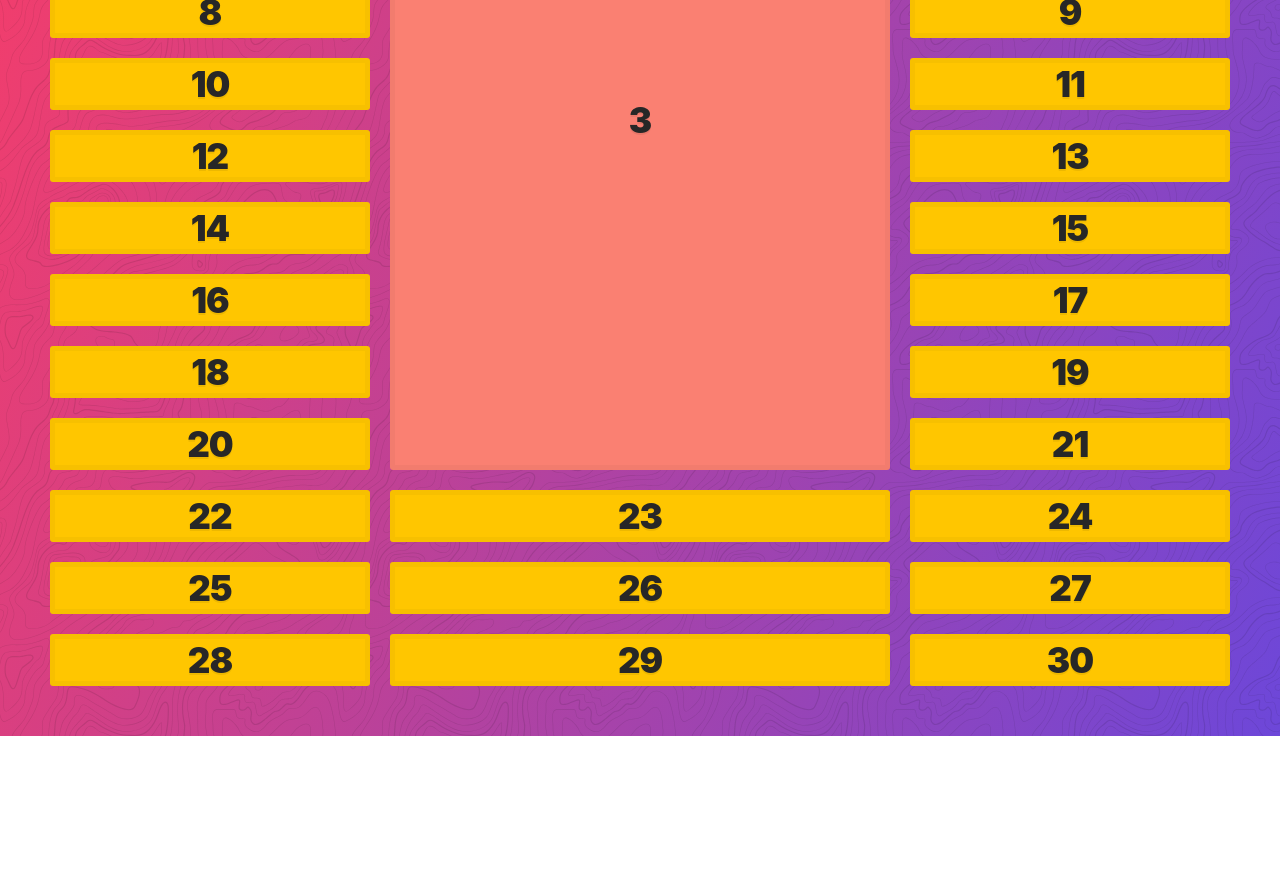
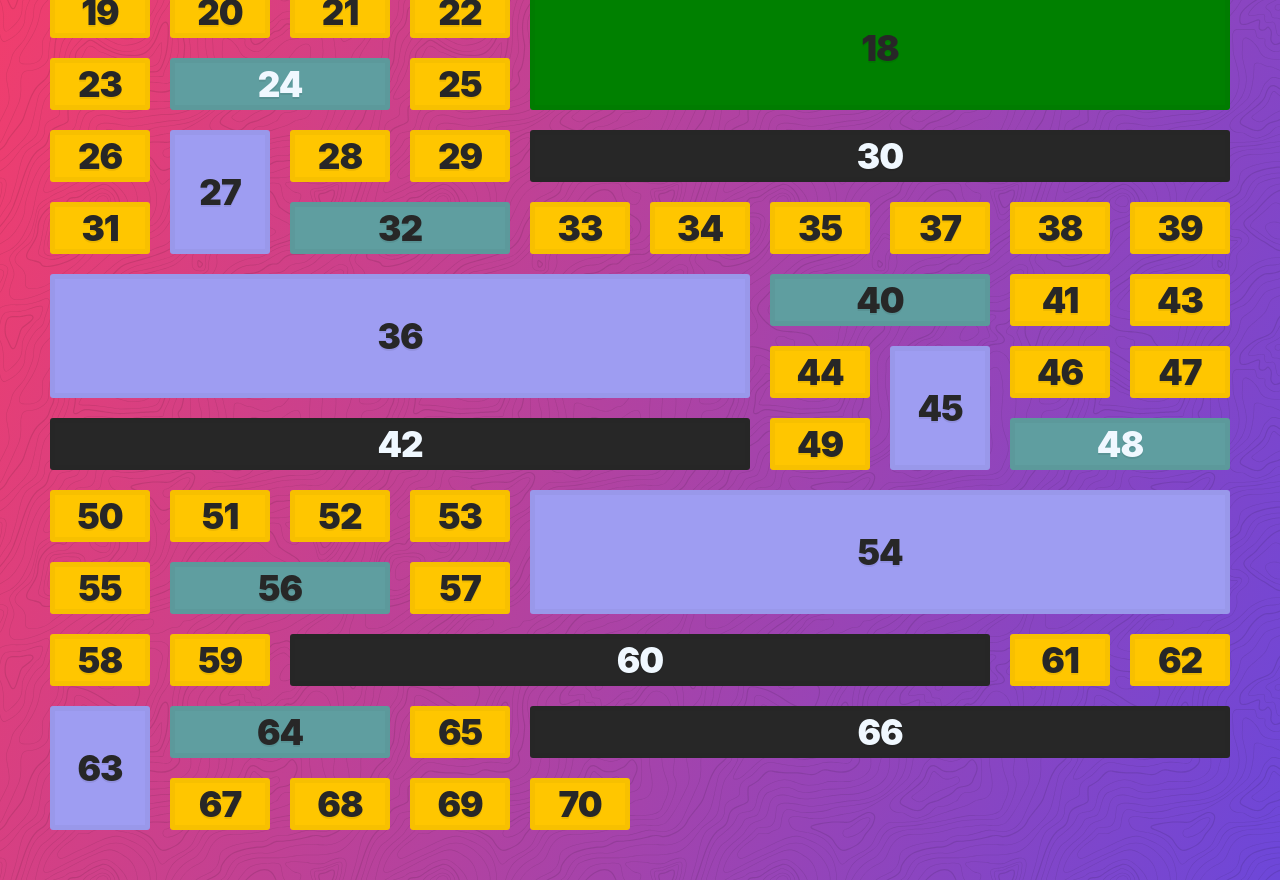
Before and after one commit to alberthoxha/css-grid-master, a React (Vite) app: page / in a window 1280 px wide. Shown: the part 280-1160 px from the top of the page. Before the commit the page ends 1016 px from the top, so only its background shows below. Built offline with nearby package versions, Linux system fonts and the light colour scheme.

Commit message:
Nesting Grid with Album Layouts

```diff
--- a/src/App.css
+++ b/src/App.css
@@ -198,7 +198,7 @@ h6 {
 
 /* Naming Lines in CSS Grid */
 
-.container {
+/* .container {
   display: grid;
   grid-gap: 20px;
   grid-template-columns: [site-left]1fr [content-start]500px [content-end]1fr [site-right];
@@ -209,4 +209,35 @@ h6 {
   background-color: salmon;
   grid-column: content-start;
   grid-row: content-top/content-bottom;
+} */
+
+/* grid-auto-flow dense Block Fitting*/
+
+.container {
+  display: grid;
+  grid-gap: 20px;
+  grid-template-columns: repeat(10, 1fr);
+  grid-auto-flow: dense;
 }
+
+.item:nth-child(6n) {
+  background-color: var(--black);
+  color: aliceblue;
+  grid-column: span 6;
+}
+
+.item:nth-child(8n) {
+  background-color: cadetblue;
+  grid-column: span 2;
+}
+
+.item:nth-child(9n) {
+  background-color: rgb(158, 157, 242);
+  color: var(--black);
+  grid-row: span 2;
+}
+
+.item18 {
+  background-color: green !important;
+  grid-column-end: -1 !important;
+}
--- a/src/App.jsx
+++ b/src/App.jsx
@@ -34,6 +34,46 @@ function App() {
         <div className="item item28">28</div>
         <div className="item item29">29</div>
         <div className="item item30">30</div>
+        <div className="item item31">31</div>
+        <div className="item item32">32</div>
+        <div className="item item33">33</div>
+        <div className="item item34">34</div>
+        <div className="item item35">35</div>
+        <div className="item item36">36</div>
+        <div className="item item37">37</div>
+        <div className="item item38">38</div>
+        <div className="item item39">39</div>
+        <div className="item item40">40</div>
+        <div className="item item41">41</div>
+        <div className="item item42">42</div>
+        <div className="item item43">43</div>
+        <div className="item item44">44</div>
+        <div className="item item45">45</div>
+        <div className="item item46">46</div>
+        <div className="item item47">47</div>
+        <div className="item item48">48</div>
+        <div className="item item49">49</div>
+        <div className="item item50">50</div>
+        <div className="item item51">51</div>
+        <div className="item item52">52</div>
+        <div className="item item53">53</div>
+        <div className="item item54">54</div>
+        <div className="item item55">55</div>
+        <div className="item item56">56</div>
+        <div className="item item57">57</div>
+        <div className="item item58">58</div>
+        <div className="item item59">59</div>
+        <div className="item item60">60</div>
+        <div className="item item61">61</div>
+        <div className="item item62">62</div>
+        <div className="item item63">63</div>
+        <div className="item item64">64</div>
+        <div className="item item65">65</div>
+        <div className="item item66">66</div>
+        <div className="item item67">67</div>
+        <div className="item item68">68</div>
+        <div className="item item69">69</div>
+        <div className="item item70">70</div>
       </div>
     </>
   );
```
